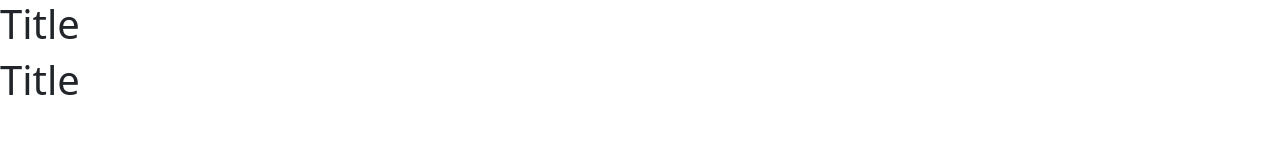
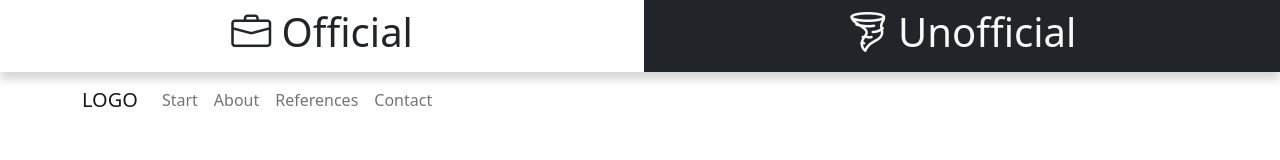
Before and after one commit to adamwlodarczyk1024/adamwlodarczyk1024.github.io, a plain HTML site: page index.html in a window 1280 px wide. Drawn offline with nearby package versions, Linux system fonts and the light colour scheme; files that its build step writes are made by us from their sources.

Commit message:
Add switch official unofficial

```diff
--- /dev/null
+++ b/css/style.css
@@ -0,0 +1,13 @@
+body{
+    overflow-x: hidden;
+
+}
+.right{
+    width: 100%;
+}
+.left{
+    width: 100%;
+    }
+.switch-top-bar{
+    box-shadow: 0 .5rem .5rem rgba(0,0,0, 0.15);
+    }
--- a/index.html
+++ b/index.html
@@ -7,18 +7,58 @@
 
     <!-- Bootstrap CSS -->
     <link href="https://cdn.jsdelivr.net/npm/bootstrap@5.0.2/dist/css/bootstrap.min.css" rel="stylesheet" integrity="sha384-EVSTQN3/azprG1Anm3QDgpJLIm9Nao0Yz1ztcQTwFspd3yD65VohhpuuCOmLASjC" crossorigin="anonymous">
-	<!-- Style CSS -->
+	<link href="https://cdn.jsdelivr.net/npm/bootstrap-icons@1.5.0/font/bootstrap-icons.css" rel="stylesheet">
+
+    <!-- Style CSS -->
 	<link rel="stylesheet" href="css/style.css">
 
-    <title>Portfolio</title>
+    <title>Adam Włodarczyk | Portfolio</title>
 </head>
 <body>
 
-    <h1>Title</h1>
+<!-- Switch bar -->
 
-<div class="header">
-    <div><h1>Title</h1></div>
+
+<div class="switch-top-bar">
+    <div class="container-fluid p-0">
+        <div class="col-12 d-flex justify-content-around ">
+            <div class="left p-2">
+                <h1 class="text-center"><i class="bi bi-briefcase"></i> Official</h1>
+            </div>
+            <div class="right bg-dark ">
+                <h1 class="text-center text-light p-2"> <i class="bi bi-tornado"></i> Unofficial</h1>
+            </div>
+        </div>
+    </div>
 </div>
+
+ <!-- Menu -->
+
+
+ <nav class="navbar navbar-expand-lg navbar-light ">
+    <div class="container">
+      <a class="navbar-brand" href="#">LOGO</a>
+      <button class="navbar-toggler" type="button" data-bs-toggle="collapse" data-bs-target="#navbarNavAltMarkup" aria-controls="navbarNavAltMarkup" aria-expanded="false" aria-label="Toggle navigation">
+        <span class="navbar-toggler-icon"></span>
+      </button>
+      <div class="collapse navbar-collapse" id="navbarNavAltMarkup">
+        <div class="navbar-nav">
+          <a class="nav-link" aria-current="page" href="#">Start</a>
+          <a class="nav-link" href="#">About</a>
+          <a class="nav-link" href="#">References</a>
+          <a class="nav-link" href="#">Contact</a>
+        </div>
+      </div>
+    </div>
+  </nav>
+
+
+
+
+
+
+
+
 
 
     <!-- Bootstrap Bundle with Popper -->
```
Also changed, not shown: style.css (deleted).
